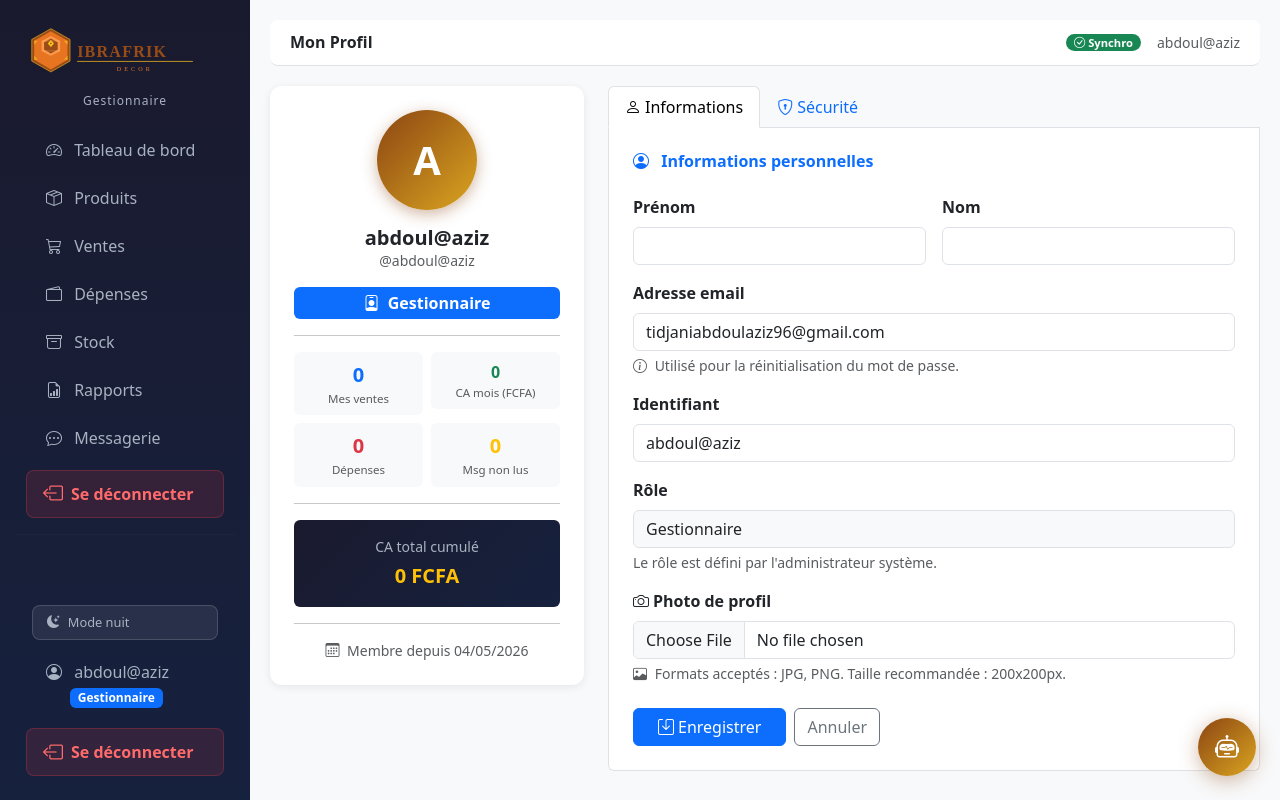
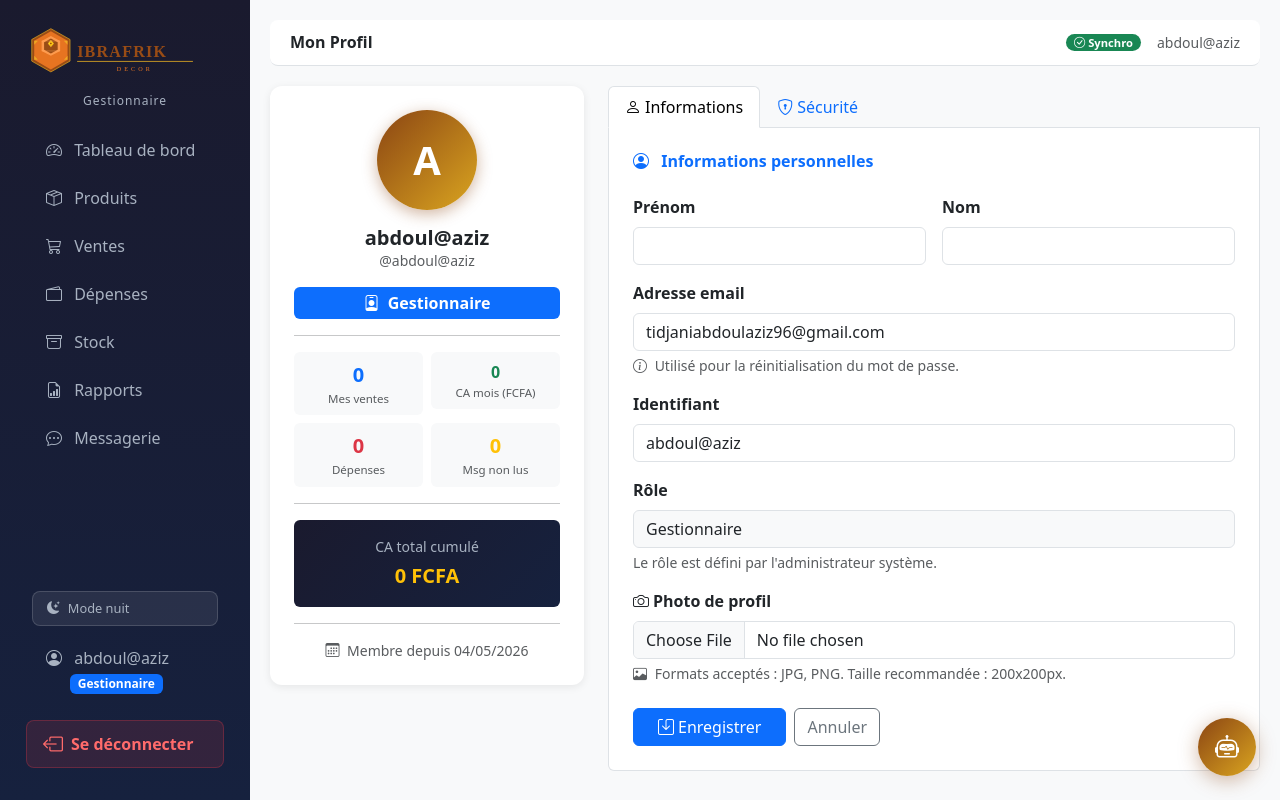
Before and after one commit to abdoulaziz96/gestion_commerce, a Django app: page /profil/ in a window 1280 px wide. Run offline with Django 5.2, Linux system fonts and the light colour scheme; a user stored in the database is signed in; data comes from the database, SQL or seed files in the repository; both versions use the stored data as it was after the commit; data that the repository does not hold is empty.

```diff
--- a/templates/base.html
+++ b/templates/base.html
@@ -169,7 +169,6 @@ body[data-mode="dark"] {
 
         <!-- Logo + titre -->
         <div class="text-center mb-3 mt-1">
-    {% load static %}
             <img src="{% static 'images/logo_ibrafrik.svg' %}"
                  alt="IBRAFRIK Decor"
                  style="width: 210px; max-width: 100%; filter: brightness(1.1);">
@@ -177,7 +176,6 @@ body[data-mode="dark"] {
                 {{ user.get_role_display }}
             </div>
         </div>
-
 
         <!-- Menu -->
         <ul class="nav flex-column flex-grow-1">
@@ -228,13 +226,6 @@ body[data-mode="dark"] {
                     {% endif %}
                 </a>
             </li>
-             <!-- 🔴 BOUTON DÉCONNEXION EN HAUT -->
-        <a href="{% url 'accounts:logout' %}" class="btn-deconnexion">
-            <i class="bi bi-box-arrow-left fs-5"></i>
-            Se déconnecter
-        </a>
-
-        <hr style="border-color: rgba(255,255,255,0.1); margin: 8px 0;">
             {% endif %}
 
             {% if user.is_admin_bc %}
@@ -288,22 +279,20 @@ body[data-mode="dark"] {
         </div>
 
         <!-- Profil -->
-            <a href="{% url 'accounts:profil' %}" class="nav-link" style="color: var(--sidebar-text);">
+        <a href="{% url 'accounts:profil' %}" class="nav-link mb-2" style="color: var(--sidebar-text);">
             <i class="bi bi-person-circle"></i>
             {{ user.get_full_name|default:user.username }}
             <br>
-                <span class="badge ms-4
-                    {% if user.is_admin_bc %}bg-warning text-dark
-                    {% else %}bg-primary{% endif %}">
+            <span class="badge ms-4 {% if user.is_admin_bc %}bg-warning text-dark{% else %}bg-primary{% endif %}">
                 {{ user.get_role_display }}
             </span>
         </a>
-                            <!-- 🔴 BOUTON DÉCONNEXION -->
-                <a href="{% url 'accounts:logout' %}" class="btn-deconnexion">
+
+        <!-- 🔴 BOUTON DÉCONNEXION UNIQUE -->
+        <a href="{% url 'accounts:logout' %}" class="btn-deconnexion mb-3">
             <i class="bi bi-box-arrow-left fs-5"></i>
             Se déconnecter
         </a>
-        </div>
 
     </nav>
 
@@ -364,7 +353,7 @@ document.body.setAttribute('data-mode', savedMode);
 if (savedMode === 'light') {
     const icon  = document.getElementById('modeIcon');
     const label = document.getElementById('modeLabel');
-    if (icon)  icon.className   = 'bi bi-sun-fill';
+    if (icon)   icon.className   = 'bi bi-sun-fill';
     if (label) label.textContent = 'Mode jour';
 }
 
@@ -522,7 +511,7 @@ setInterval(checkSync, 30000);
         <div class="chat-messages" id="chatMessages">
             <div class="msg bot">
                 Bonjour <strong>{{ user.first_name|default:user.username }}</strong> ! 👋<br>
-                Je suis  votre assistant IBRAFRIK Decor. Je peux vous aider avec
+                Je suis votre assistant IBRAFRIK Decor. Je peux vous aider avec
                 les données de la boutique ou l'utilisation de l'application.<br><br>
                 Que puis-je faire pour vous ?
             </div>
```
Also changed, not shown: db.sqlite3. Lines whose indentation alone changed are shown as unchanged.
